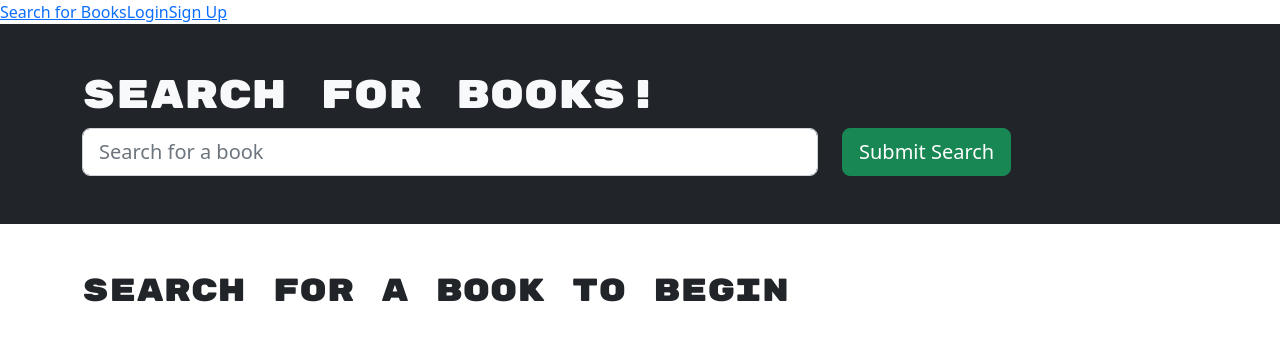
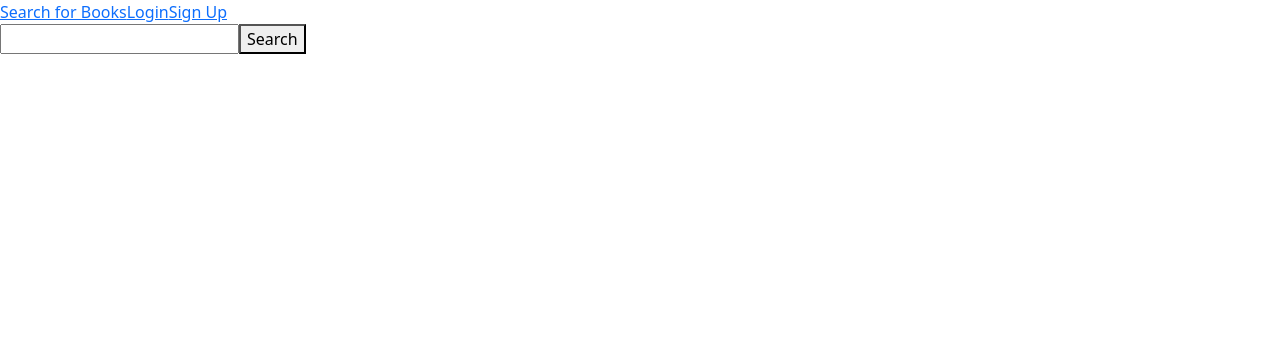
Before and after one commit to nathangreen1632/Bookle, a React (Vite) app in the folder client/: page / in a window 1280 px wide. Shown: the top 340 px of the page. Built offline with nearby package versions, Linux system fonts and the light colour scheme.

Commit message:
Refactor SearchBooks to simplify logic and optimize state handling
Replaced redundant state variables and effects with streamlined logic. Integrated GraphQL mutations and queries for managing saved books and user data. Simplified the UI to improve readability and maintainability.

```diff
--- a/client/src/pages/SearchBooks.tsx
+++ b/client/src/pages/SearchBooks.tsx
@@ -1,156 +1,53 @@
-import { useState, useEffect } from 'react';
-import type { FormEvent } from 'react';
-import {
-  Container,
-  Col,
-  Form,
-  Button,
-  Card,
-  Row
-} from 'react-bootstrap';
-
-import Auth from '../utils/auth';
-import { saveBook, searchGoogleBooks } from '../utils/API';
-import { saveBookIds, getSavedBookIds } from '../utils/localStorage';
-import type { Book } from '../models/Book';
-import type { GoogleAPIBook } from '../models/GoogleAPIBook';
+import { useState } from "react";
+import { useMutation } from "@apollo/client";
+import { SAVE_BOOK } from "../graphql/mutations";
+import { GET_ME } from "../graphql/queries";
+import { searchGoogleBooks } from "../utils/api";
+import Auth from "../utils/auth";
+import { Book } from "../models/Book";
+import { saveBookId } from "../utils/localStorage"; // ✅ Import it here
 
 const SearchBooks = () => {
-  // create state for holding returned google api data
+  const [searchInput, setSearchInput] = useState("");
   const [searchedBooks, setSearchedBooks] = useState<Book[]>([]);
-  // create state for holding our search field data
-  const [searchInput, setSearchInput] = useState('');
-
-  // create state to hold saved bookId values
-  const [savedBookIds, setSavedBookIds] = useState(getSavedBookIds());
-
-  // set up useEffect hook to save `savedBookIds` list to localStorage on component unmount
-  // learn more here: https://reactjs.org/docs/hooks-effect.html#effects-with-cleanup
-  useEffect(() => {
-    return () => saveBookIds(savedBookIds);
+  const [saveBook] = useMutation(SAVE_BOOK, {
+    refetchQueries: [{ query: GET_ME }],
   });
 
-  // create method to search for books and set state on form submit
-  const handleFormSubmit = async (event: FormEvent<HTMLFormElement>) => {
-    event.preventDefault();
+  const handleSearch = async () => {
+    if (!searchInput.trim()) return;
+    const books = await searchGoogleBooks(searchInput);
+    setSearchedBooks(books);
+  };
 
-    if (!searchInput) {
-      return false;
-    }
+  const handleSaveBook = async (book: Book) => {
+    if (!Auth.loggedIn()) return;
 
     try {
-      const response = await searchGoogleBooks(searchInput);
-
-      if (!response.ok) {
-        throw new Error('something went wrong!');
-      }
-
-      const { items } = await response.json();
-
-      const bookData = items.map((book: GoogleAPIBook) => ({
-        bookId: book.id,
-        authors: book.volumeInfo.authors || ['No author to display'],
-        title: book.volumeInfo.title,
-        description: book.volumeInfo.description,
-        image: book.volumeInfo.imageLinks?.thumbnail || '',
-      }));
-
-      setSearchedBooks(bookData);
-      setSearchInput('');
+      await saveBook({ variables: { bookData: book } });
+      saveBookId(book.bookId); // ✅ Save book ID to local storage
     } catch (err) {
-      console.error(err);
-    }
-  };
-
-  // create function to handle saving a book to our database
-  const handleSaveBook = async (bookId: string) => {
-    // find the book in `searchedBooks` state by the matching id
-    const bookToSave: Book = searchedBooks.find((book) => book.bookId === bookId)!;
-
-    // get token
-    const token = Auth.loggedIn() ? Auth.getToken() : null;
-
-    if (!token) {
-      return false;
-    }
-
-    try {
-      const response = await saveBook(bookToSave, token);
-
-      if (!response.ok) {
-        throw new Error('something went wrong!');
-      }
-
-      // if book successfully saves to user's account, save book id to state
-      setSavedBookIds([...savedBookIds, bookToSave.bookId]);
-    } catch (err) {
-      console.error(err);
+      console.error("Error saving book:", err);
     }
   };
 
   return (
-    <>
-      <div className="text-light bg-dark p-5">
-        <Container>
-          <h1>Search for Books!</h1>
-          <Form onSubmit={handleFormSubmit}>
-            <Row>
-              <Col xs={12} md={8}>
-                <Form.Control
-                  name='searchInput'
-                  value={searchInput}
-                  onChange={(e) => setSearchInput(e.target.value)}
-                  type='text'
-                  size='lg'
-                  placeholder='Search for a book'
-                />
-              </Col>
-              <Col xs={12} md={4}>
-                <Button type='submit' variant='success' size='lg'>
-                  Submit Search
-                </Button>
-              </Col>
-            </Row>
-          </Form>
-        </Container>
-      </div>
+    <div>
+      <input
+        type="text"
+        value={searchInput}
+        onChange={(e) => setSearchInput(e.target.value)}
+      />
+      <button onClick={handleSearch}>Search</button>
 
-      <Container>
-        <h2 className='pt-5'>
-          {searchedBooks.length
-            ? `Viewing ${searchedBooks.length} results:`
-            : 'Search for a book to begin'}
-        </h2>
-        <Row>
-          {searchedBooks.map((book) => {
-            return (
-              <Col md="4" key={book.bookId}>
-                <Card border='dark'>
-                  {book.image ? (
-                    <Card.Img src={book.image} alt={`The cover for ${book.title}`} variant='top' />
-                  ) : null}
-                  <Card.Body>
-                    <Card.Title>{book.title}</Card.Title>
-                    <p className='small'>Authors: {book.authors}</p>
-                    <Card.Text>{book.description}</Card.Text>
-                    {Auth.loggedIn() && (
-                      <Button
-                        disabled={savedBookIds?.some((savedBookId: string) => savedBookId === book.bookId)}
-                        className='btn-block btn-info'
-                        onClick={() => handleSaveBook(book.bookId)}>
-                        {savedBookIds?.some((savedBookId: string) => savedBookId === book.bookId)
-                          ? 'This book has already been saved!'
-                          : 'Save this Book!'}
-                      </Button>
-                    )}
-                  </Card.Body>
-                </Card>
-              </Col>
-            );
-          })}
-        </Row>
-      </Container>
-    </>
+      {searchedBooks.map((book) => (
+        <div key={book.bookId}>
+          <h3>{book.title}</h3>
+          <p>{book.authors.join(", ")}</p>
+          {Auth.loggedIn() && <button onClick={() => handleSaveBook(book)}>Save</button>}
+        </div>
+      ))}
+    </div>
   );
 };
 
```
